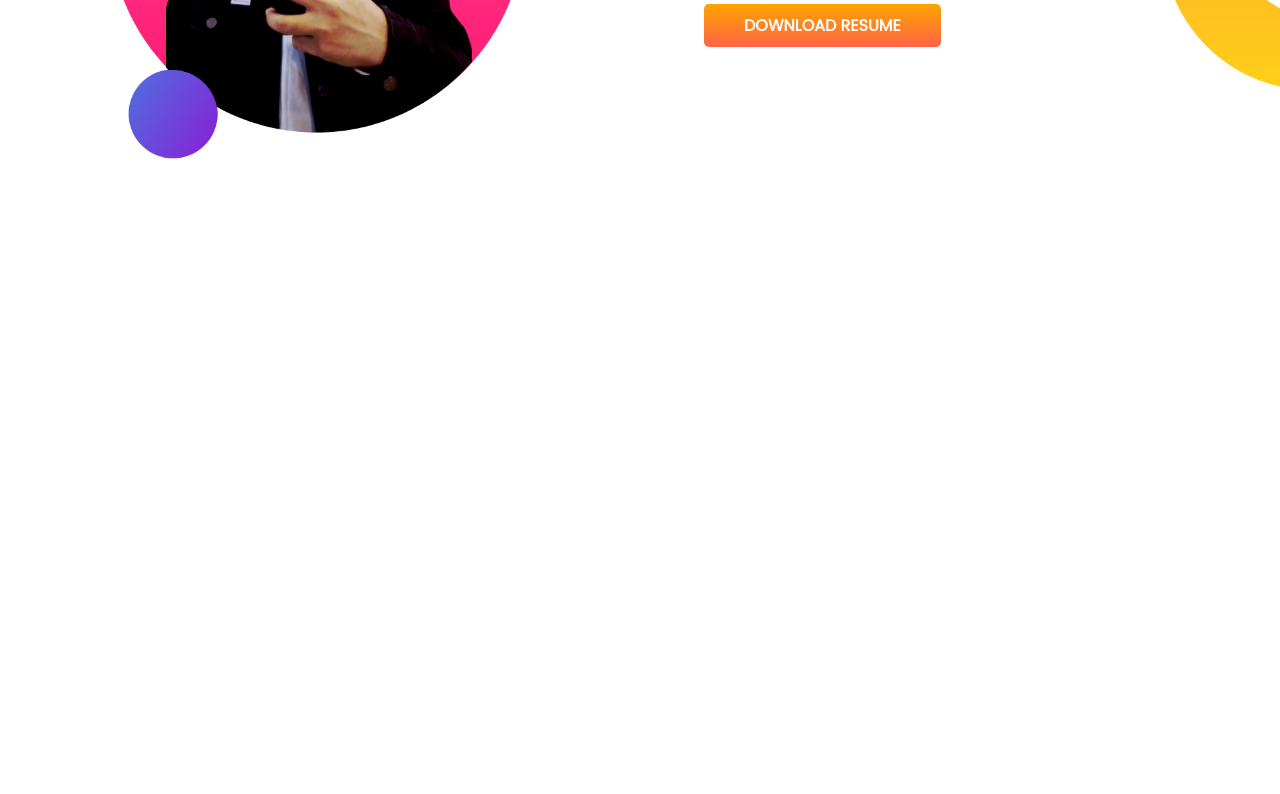
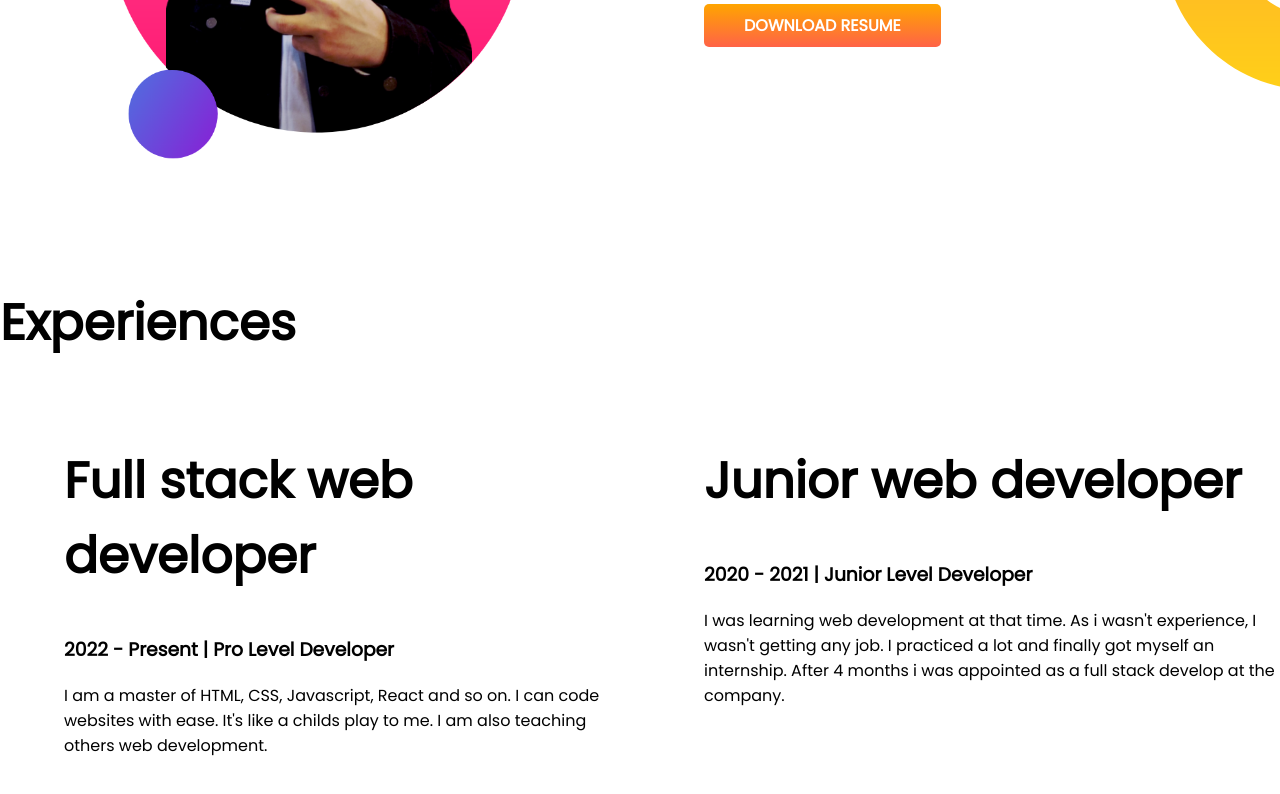
Before and after one commit to SumitDas44/developer-portfolio01, a plain HTML site: page index.html in a window 1280 px wide. Shown: the part 892-1686 px from the top of the page. Before the commit the page ends 1178 px from the top, so only its background shows below. Drawn offline with Linux system fonts and the light colour scheme.

Commit message:
css changed

```diff
--- a/index.html
+++ b/index.html
@@ -13,7 +13,7 @@
 </head>
 
 <body>
-    <section class="top-banner">
+    <section class="top-banner flexible-container">
         <div class="half-width">
             <h1>Welcome To</h1>
             <h1><span class="orange-color">Sumit Das</span> World!!</h1>
@@ -26,7 +26,7 @@
             <img src="images/bg001.png" alt="picture of me">
         </div>
     </section>
-    <section class="dream-big">
+    <section class="dream-big flexible-container">
         <div class="half-width">
             <img src="images/bg002.png" alt="picture of me2">
         </div>
@@ -37,6 +37,21 @@
             <a class="link-button" target="_blank" href="https://www.jobseeker.com/app/resumes/a50f2626-a027-4e61-94b8-88acd64bef5a/edit">DOWNLOAD RESUME</a>
         </div>
     </section>
+    <section class="experience-area">
+        <h1>Experiences</h1>
+        <div class="flexible-container">
+            <div class="half-width">
+                <h1>Full stack web developer</h1>
+                <h3>2022 - Present | Pro Level Developer</h3>
+                <p>I am a master of HTML, CSS, Javascript, React and so on. I can code websites with ease. It's like a childs play to me. I am also teaching others web development.</p>
+            </div>
+            <div class="half-width">
+                <h1>Junior web developer</h1>
+                <h3>2020 - 2021 | Junior Level Developer</h3>
+                <p>I was learning web development at that time. As i wasn't experience, I wasn't getting any job. I practiced a lot and finally got myself an internship. After 4 months i was appointed as a full stack develop at the company.</p>
+            </div>
+        </div>
+    </section>
 </body>
 
 </html>
--- a/style.css
+++ b/style.css
@@ -8,7 +8,7 @@ h1 {
 .orange-color {
   color: orange;
 }
-section {
+.flexible-container {
   display: flex;
   margin-bottom: 120px;
 }
```
